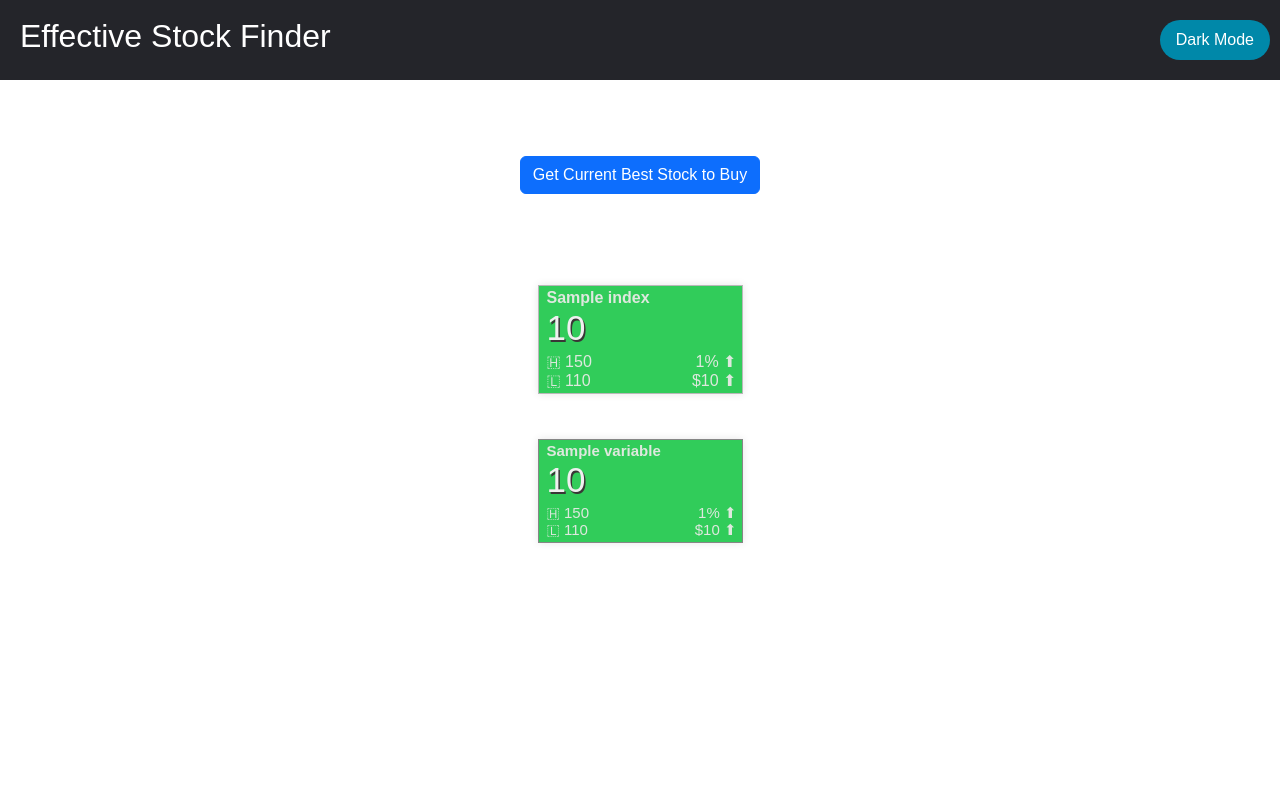
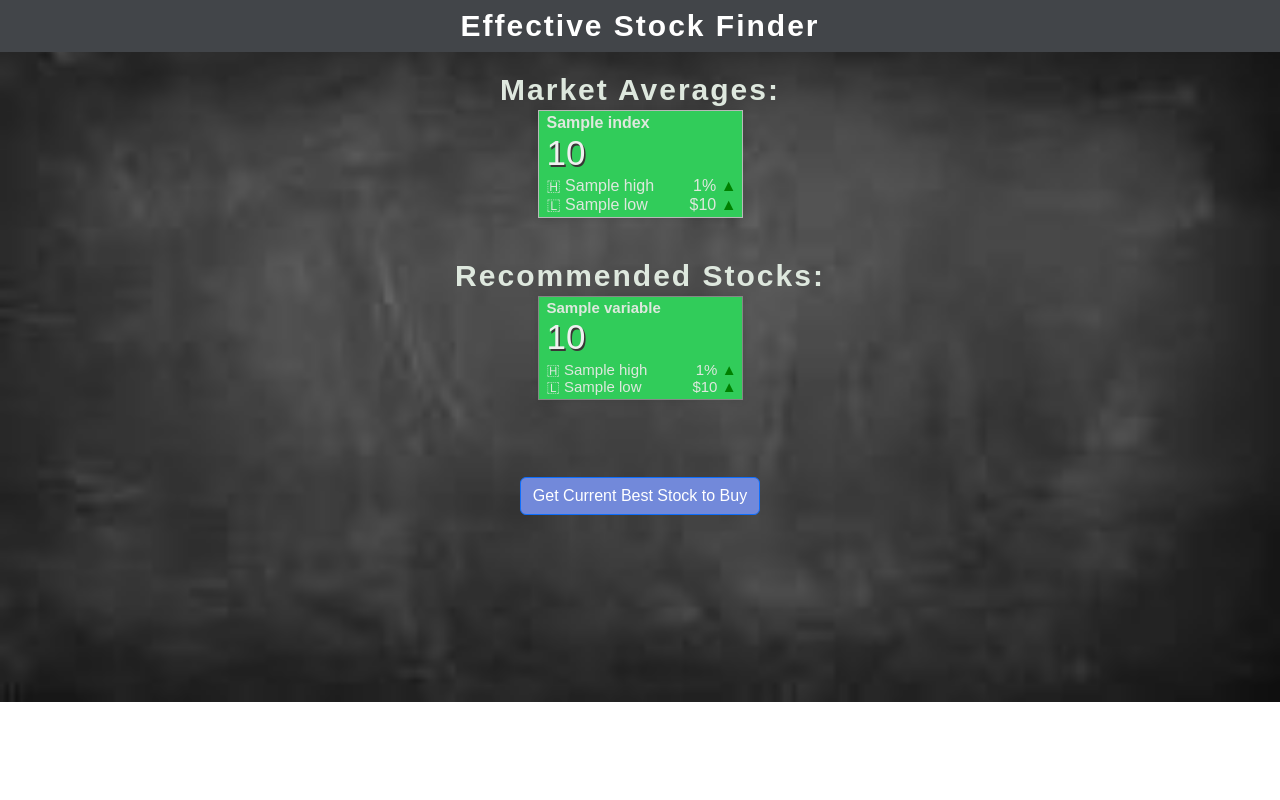
Before and after one commit to cjnuss/effective-stock-finder, a Flask app: template main-project/src/templates/index.html in a window 1280 px wide. Run offline with Flask 3, Linux system fonts and the light colour scheme; the template is opened without the code that fills it: most values are stand-ins (such as "Sample title", 1, 10 or a date in 2020).

Commit message:
UI updates

```diff
--- a/main-project/src/static/style.css
+++ b/main-project/src/static/style.css
@@ -6,6 +6,9 @@ body{
     padding: 0;
     font-family:Arial, Helvetica, sans-serif !important;
     color: #dee8de !important;
+    background-image: url("board.jpeg");
+    background-repeat: no-repeat;
+    background-size: 100%;
 }
 
 /* Sets styling for stuff inside content div */
@@ -31,6 +34,9 @@ body{
 }
 
 .stock-short-name {
+    font-family: 'Quicksand', sans-serif;
+    font-weight: bold;
+    font-style: normal;
     margin-left: 8px;
     margin-top: 0px;
 }
@@ -54,7 +60,7 @@ body{
 
 /* Sets styling for each individual stock */
 .stock {
-    margin: 5px;
+    margin: 1.5px;
     width: 205px;
     align-items: center;
     border: 0.01px solid rgb(134, 134, 134);
@@ -80,7 +86,7 @@ body{
 
 /* Sets styling for each individual index */
 .index {
-    margin: 5px;
+    margin: 1.5px;
     margin-bottom: 20px;
     width: 205px;
     align-items: center;
@@ -98,11 +104,12 @@ body{
 /* Sets styling for the top navbar */
 .navbar {
     display: flex;
-    justify-content: flex-end;
+    justify-content: space-between;
+    align-items: center;
+    background-color: #424549;
     color: white;
-    padding: 20px, 10%;
-    background-color: #24252A;
-    height: 80px;
+    padding: 10px 20px;
+    margin-bottom: 20px;
 }
 
 /* Sets styling for the back button */
@@ -119,7 +126,7 @@ body{
 
 /* Sets styling for the button to switch between light and dark modes */
 #dark-mode-button {
-    background-color: rgba(0, 136, 169, 1);
+    background-color: #7289da;
     color: white;
     padding: 8px 16px;
     border: none;
@@ -137,14 +144,23 @@ body{
 
 /* Sets styling for the entire page if user switches to dark mode */
 body.dark-mode {
-    background-color: black;
+    background-color: 	#36393e;
     color: #ffffff;
+
 }
 
 /* Sets styling for the text in navbar */
 .navbar-title {
-    margin-left: 20px;
+
+    font-size: 30px;
+    font-weight: bold;
+    letter-spacing: 2px;
+    margin: 0; /* Remove default margin */
+    flex-grow: 1; /* Allow the title to grow and take up available space */
+    text-align: center; /* Center the title text horizontally */
 }
+
+
 
 /* Sets styling for the buttons in navbar */
 .navbar-buttons {
@@ -179,3 +195,19 @@ body.dark-mode {
     align-items: center;
     justify-content: space-around;
 }
+.up-arrow {
+    color: green;
+}
+.down-arrow {
+    color: red;
+}
+.no-movement-symbol {
+    color: gray;
+    font-size: larger; /* Increase font size */
+    font-weight: bold; /* Make it bold */
+}
+
+#rec-button {
+    background-color: #7289da !important;
+    font-family: 'Quicksand', sans-serif !important;
+}
--- a/main-project/src/templates/index.html
+++ b/main-project/src/templates/index.html
@@ -17,16 +17,11 @@
         <h2 class="navbar-title">Effective Stock Finder</h2>
         <div class="navbar-buttons">
             <!-- Button to toggle between light and dark modes -->
-            <button onclick="toggleMode()" id="dark-mode-button">Dark Mode</button>
+
         </div>
     </nav>
-    <div class="content">
-        <!-- Button that sends you to a new page that displays current best stock to buy -->
-        <form id="stock_rec" action="/best_stock" method="get">
-            <button type="submit" id="rec-button" class="btn btn-primary">Get Current Best Stock to Buy</button>
-        </form>
-    </div>
 
+    <h3 class="navbar-title">Market Averages:</h3>
     <div class="indexes" id="indexes">
         <!-- Displays indexes and changes colors and symbols based on the position of the index in last 3 days-->
         {% for index in indexes %}
@@ -40,30 +35,30 @@
                 <div class="stock-short-name"><b>{{ index.short_name }}</b></div>
                 <div class="stock-price">{{ index.price }}</div>
                 <div class="stock-row">
-                    <div>🇭 150</div> <!-- Today's highest price   -->
+                    <div>🇭 {{ index.high }}</div> <!-- Today's highest price   -->
                         {% if index.percentage_change|float > 0 %}
                         <div class="stock-row-percent-change">
-                            {{ index.percentage_change }}% ⬆
+                            {{ index.percentage_change }}% <span class="up-arrow">&#9650;</span>
                         {% elif index.percentage_change|float < 0 %}
                         <div class="stock-row-percent-change">
-                            {{ index.percentage_change }}% ⬇
+                            {{ index.percentage_change }}% <span class="down-arrow">&#9660;</span>
                         {% else %}
                         <div class="stock-row-percent-change">
-                            {{ index.percentage_change }}% ⏹
+                            {{ index.percentage_change }}% <span class="no-movement-symbol">-</span>
                         {% endif %}
                         </div>
                     </div>
                 <div class="stock-row">
-                    <div>🇱 110</div> <!-- Todays' lowest price   -->
+                    <div>🇱 {{ index.low }}</div> <!-- Todays' lowest price   -->
                     {% if index.percentage_change|float > 0 %}
                     <div class="stock-row-percent-change">
-                        ${{ index.price_change }} ⬆
+                        ${{ index.price_change }} <span class="up-arrow">&#9650;</span>
                     {% elif index.percentage_change|float < 0 %}
                     <div class="stock-row-percent-change">
-                        ${{ index.price_change }} ⬇
+                        ${{ index.price_change }} <span class="down-arrow">&#9660;</span>
                     {% else %}
                     <div class="stock-row-percent-change">
-                        ${{ index.price_change }} ⏹
+                        ${{ index.price_change }} <span class="no-movement-symbol">-</span>
                     {% endif %}
                     </div>
                 </div>
@@ -71,6 +66,7 @@
         {% endfor %}
     </div>
 
+    <h3 class="navbar-title">Recommended Stocks:</h3>
     <div class="stocks" id="stocks">
         <!-- Displays stocks and changes colors and symbols based on the position of the stock in last 3 days-->
         {% for variable in variables %}
@@ -85,30 +81,30 @@
                     <div class="stock-price">{{ variable.price }}</div>
 
                     <div class="stock-row">
-                        <div>🇭 150</div> <!-- Today's highest price   -->
+                        <div>🇭 {{ variable.high }}</div> <!-- Today's highest price   -->
                             {% if variable.percentage_change|float > 0 %}
                             <div class="stock-row-percent-change">
-                                {{ variable.percentage_change }}% ⬆
+                                {{ variable.percentage_change }}% <span class="up-arrow">&#9650;</span>
                             {% elif variable.percentage_change|float < 0 %}
                             <div class="stock-row-percent-change">
-                                {{ variable.percentage_change }}% ⬇
+                                {{ variable.percentage_change }}% <span class="down-arrow">&#9660;</span>
                             {% else %}
                             <div class="stock-row-percent-change">
-                                {{ variable.percentage_change }}% ⏹
+                                {{ variable.percentage_change }}%<span class="no-movement-symbol">-</span>
                             {% endif %}
                             </div>
                         </div>
                     <div class="stock-row">
-                        <div>🇱 110 </div> <!-- Today's lowest price   -->
+                        <div>🇱 {{ variable.low }} </div> <!-- Today's lowest price   -->
                         {% if variable.percentage_change|float > 0 %}
                         <div class="stock-row-percent-change">
-                            ${{ variable.price_change }} ⬆
+                            ${{ variable.price_change }} <span class="up-arrow">&#9650;</span>
                         {% elif variable.percentage_change|float < 0 %}
                         <div class="stock-row-percent-change">
-                            ${{ variable.price_change }} ⬇
+                            ${{ variable.price_change }} <span class="down-arrow">&#9660;</span>
                         {% else %}
                         <div class="stock-row-percent-change">
-                            ${{ variable.price_change }} ⏹
+                            ${{ variable.price_change }} <span class="no-movement-symbol">-</span>
                         {% endif %}
                         </div>
                     </div>
@@ -116,5 +112,12 @@
         {% endfor %}
     </div>
 
+    <div class="content">
+        <!-- Button that sends you to a new page that displays current best stock to buy -->
+        <form id="stock_rec" action="/best_stock" method="get">
+            <button type="submit" id="rec-button" class="btn btn-primary">Get Current Best Stock to Buy</button>
+        </form>
+    </div>
+
 </body>
 </html>
```
Also changed, not shown: main-project/src/static/board.jpeg (added).
